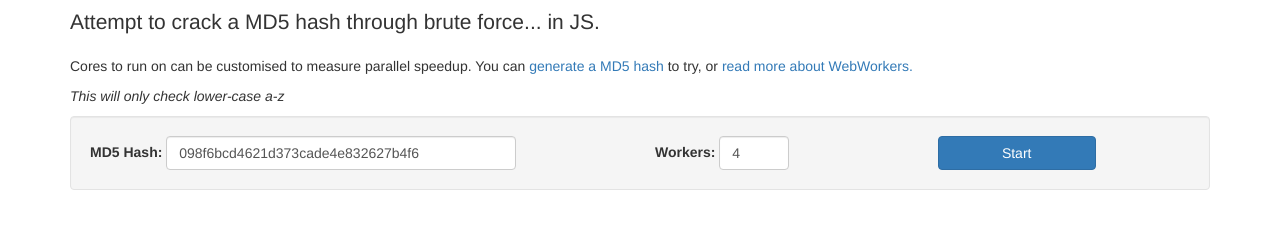
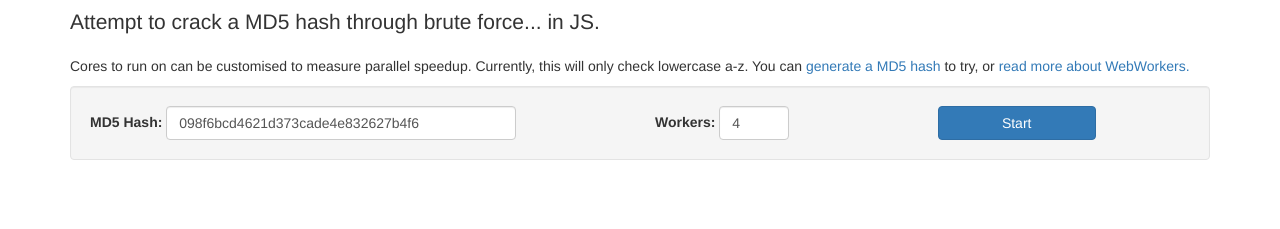
Before and after one commit to MGovier/WebWorker-MD5, a plain HTML site: page index.html in a window 1280 px wide. Shown: the part 63-292 px from the top of the page. Drawn offline with nearby package versions, Linux system fonts and the light colour scheme.

Commit message:
Mention better.

```diff
--- a/index.html
+++ b/index.html
@@ -12,10 +12,9 @@
   <div class="container">
     <h1>WebWorker parallel hashing</h1>
     <p class="lead">Attempt to crack a MD5 hash through brute force... in JS.</p>
-    <p>Cores to run on can be customised to measure parallel speedup.
+    <p>Cores to run on can be customised to measure parallel speedup. Currently, this will only check lowercase a-z.
     You can <a href='http://www.miraclesalad.com/webtools/md5.php'>generate a MD5 hash</a> to try,
      or <a href="https://developer.mozilla.org/en-US/docs/Web/API/Web_Workers_API">read more about WebWorkers.</a></p>
-     <p><em>This will only check lower-case a-z</em></p>
     <div class="well">
       <form class="row form-inline" id="parameters">
         <div class="form-group col-md-6">
```
